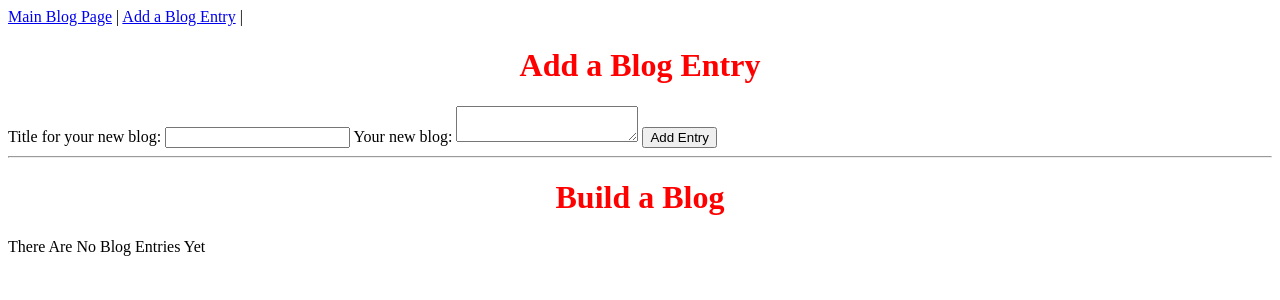
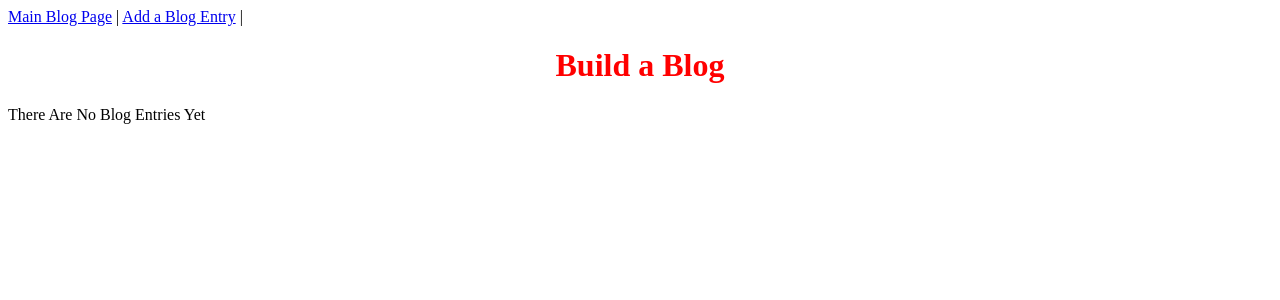
Before and after one commit to elracu/blogz, a Flask app: page / in a window 1280 px wide. Shown: the top 300 px of the page. Run offline with Flask 2, Linux system fonts and the light colour scheme; data that the repository does not hold is empty.

Commit message:
split the new entry form from the list of posts

```diff
--- a/main.py
+++ b/main.py
@@ -22,8 +22,16 @@ class Blog(db.Model):
         self.body = body
 
 
+
 @app.route('/', methods=['POST','GET'])
 def index():
+
+    entries = Blog.query.all()
+
+    return render_template('blog.html', title="Build A Blog", entries=entries)
+
+@app.route('/newpost', methods=['POST','GET'])
+def newpost():
 
     #check the type of request that's coming in. POST or GET
 
@@ -34,12 +42,12 @@ def index():
         db.session.add(new_entry)
         db.session.commit()
 
-    entries = Blog.query.all()
+        entries = Blog.query.all()
 
+        return render_template('blog.html', title="Build A Blog", entries=entries)
 
-    return render_template('blog.html', title="Build A Blog", entries=entries)
-
-
+    else:
+        return render_template('newpost.html')
 
 if __name__ == '__main__':
     app.run()
--- a/templates/base.html
+++ b/templates/base.html
@@ -6,8 +6,8 @@
     </head>
     <body>
         <nav>
-            <a href="#">Main Blog Page</a> |
-            <a href="#">Add a Blog Entry</a> |
+            <a href="/">Main Blog Page</a> |
+            <a href="/newpost">Add a Blog Entry</a> |
         </nav>
         <!-- template extension -->
         {% block content %}
--- a/templates/blog.html
+++ b/templates/blog.html
@@ -5,21 +5,6 @@
 <!-- defines what will display in the block content that was declared in base.html-->
 
 {% block content %}
-        <h1>Add a Blog Entry</h1>
-        <form method="post">
-            <label for="title">Title for your new blog:
-                <input type="text" name="title" />
-            </label>
-            <label for="body">Your new blog:
-                    <textarea name="body"></textarea>
-            </label>
-            <input type="submit" value='Add Entry'/>
-        </form>
-
-        <hr/>
-
-
-
 
         <h1>Build a Blog</h1>
 
--- a/templates/newpost.html
+++ b/templates/newpost.html
@@ -10,9 +10,11 @@
         <label for="title">Title for your new blog:
             <input type="text" name="title" />
         </label>
+        <br/>
         <label for="body">Your new blog:
                 <textarea name="body"></textarea>
         </label>
+        <br/>
         <input type="submit" value='Add Entry'/>
     </form>
 
```
Lines whose indentation alone changed are shown as unchanged.
